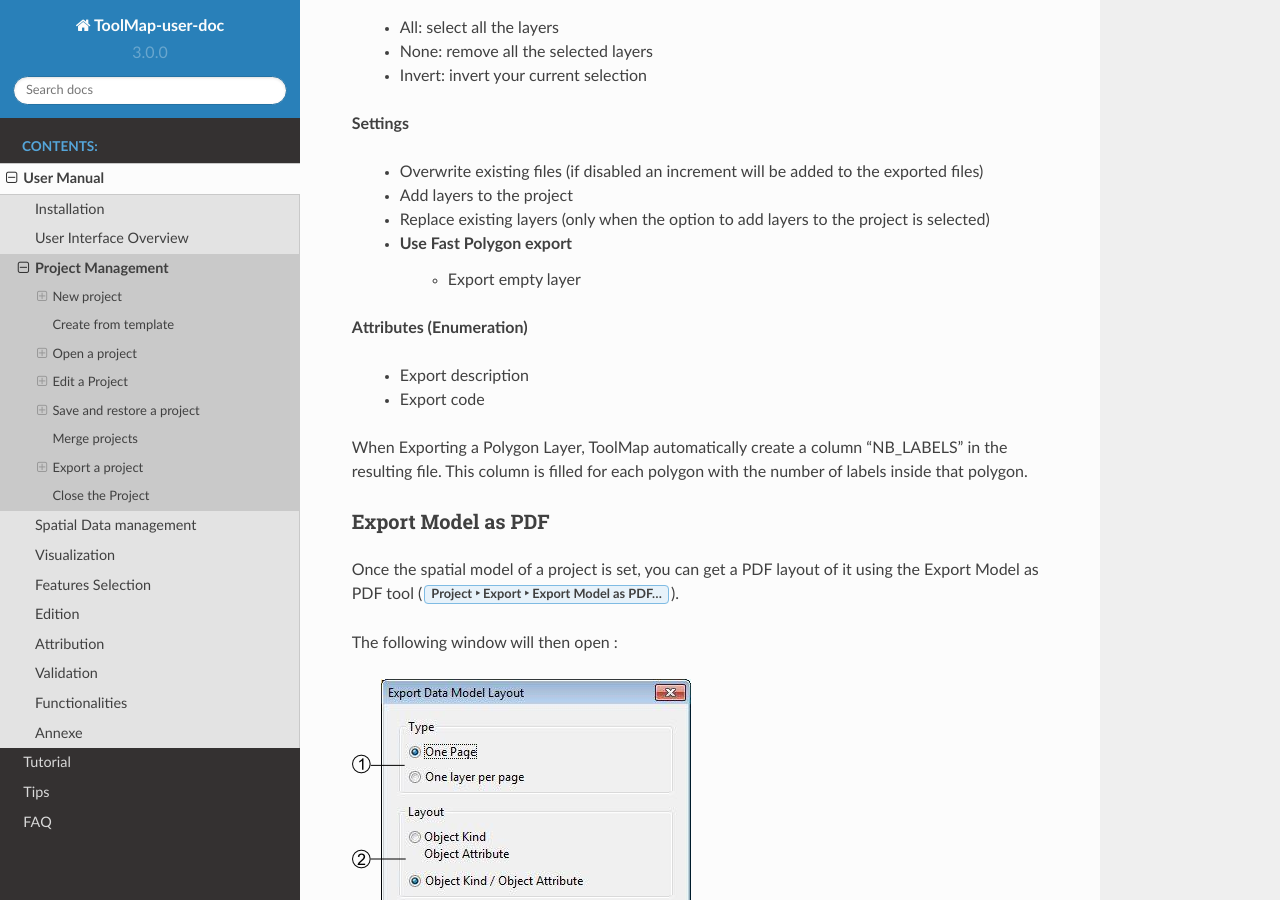
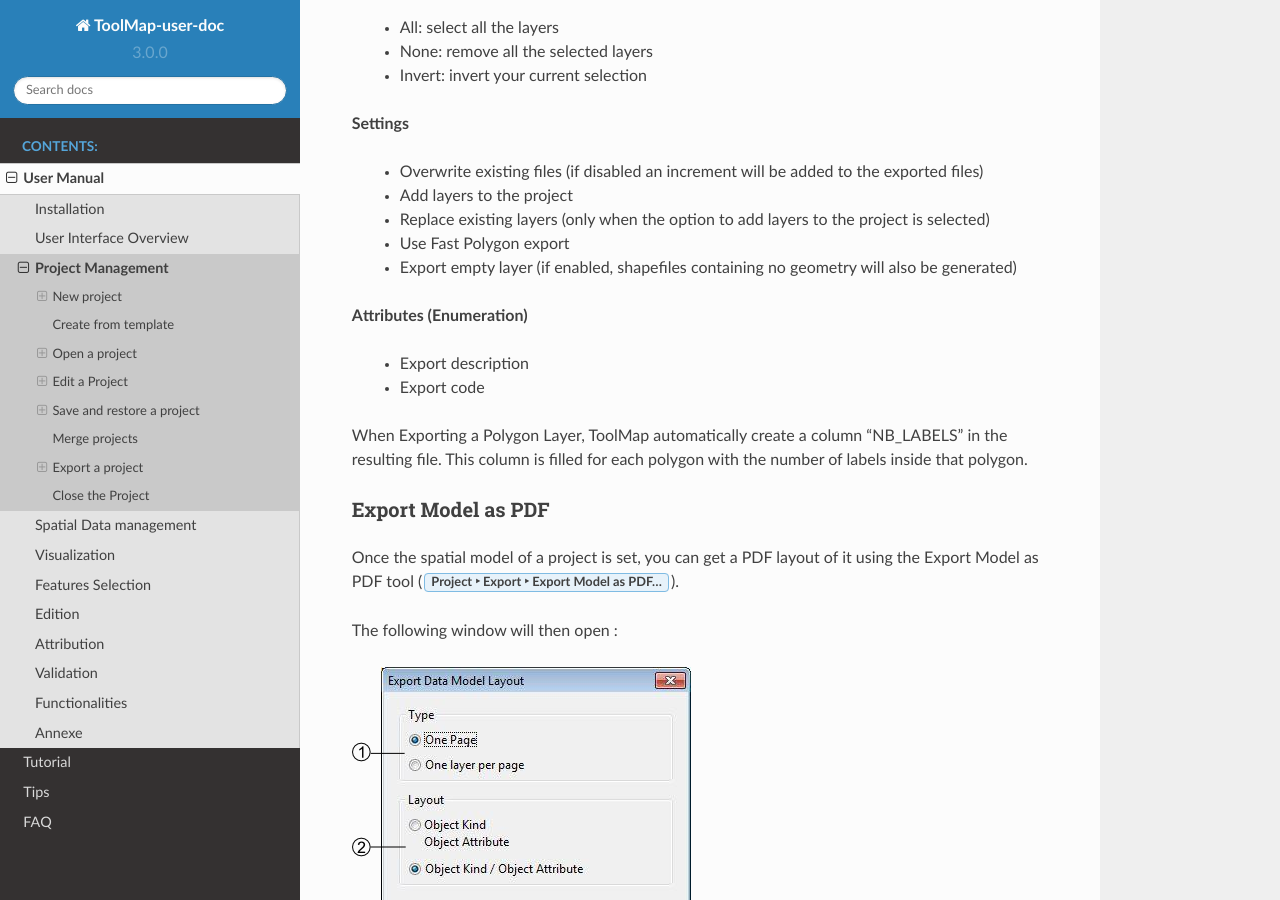
Before and after one commit to terranum-ch/ToolMap-user-doc, a Sphinx documentation site: the page built from doc/usermanual/projectmanagement.rst, in a window 1280 px wide and 900 px high, scrolled down 18160 px. Built offline with Sphinx 7.4.7 and the Read the Docs theme 2.0.0, drawn with Linux system fonts in a browser that asks for light colours.

Commit message:
Corrections.

```diff
--- a/doc/usermanual/edition.rst
+++ b/doc/usermanual/edition.rst
@@ -220,7 +220,7 @@
 Smooth line
 ^^^^^^^^^^^^^^^^^^^^^^^^^^^^
 
-The :guilabel:`Smooth line` option allows to add nodes using the Chaikin algorithm. A line must be selected in edition mode before applying the smoothing. Every application of the algorithm corresponds to an iteration of the smoothing. When finished, press :kbd:`Enter` to keep the changes.
+The :guilabel:`Smooth line` option allows adding nodes using the Chaikin algorithm. A line must be selected in edition mode before applying the smoothing. Every application of the algorithm corresponds to an iteration of the smoothing. When finished, press :kbd:`Enter` to keep the changes.
 
 1. Select a line in edition mode
 
--- a/doc/usermanual/projectmanagement.rst
+++ b/doc/usermanual/projectmanagement.rst
@@ -444,7 +444,7 @@
     * Add layers to the project
     * Replace existing layers (only when the option to add layers to the project is selected)
     * Use Fast Polygon export
-	* Export empty layer
+    * Export empty layer (if enabled, shapefiles containing no geometry will also be generated)
 
 **Attributes (Enumeration)**
 
```
